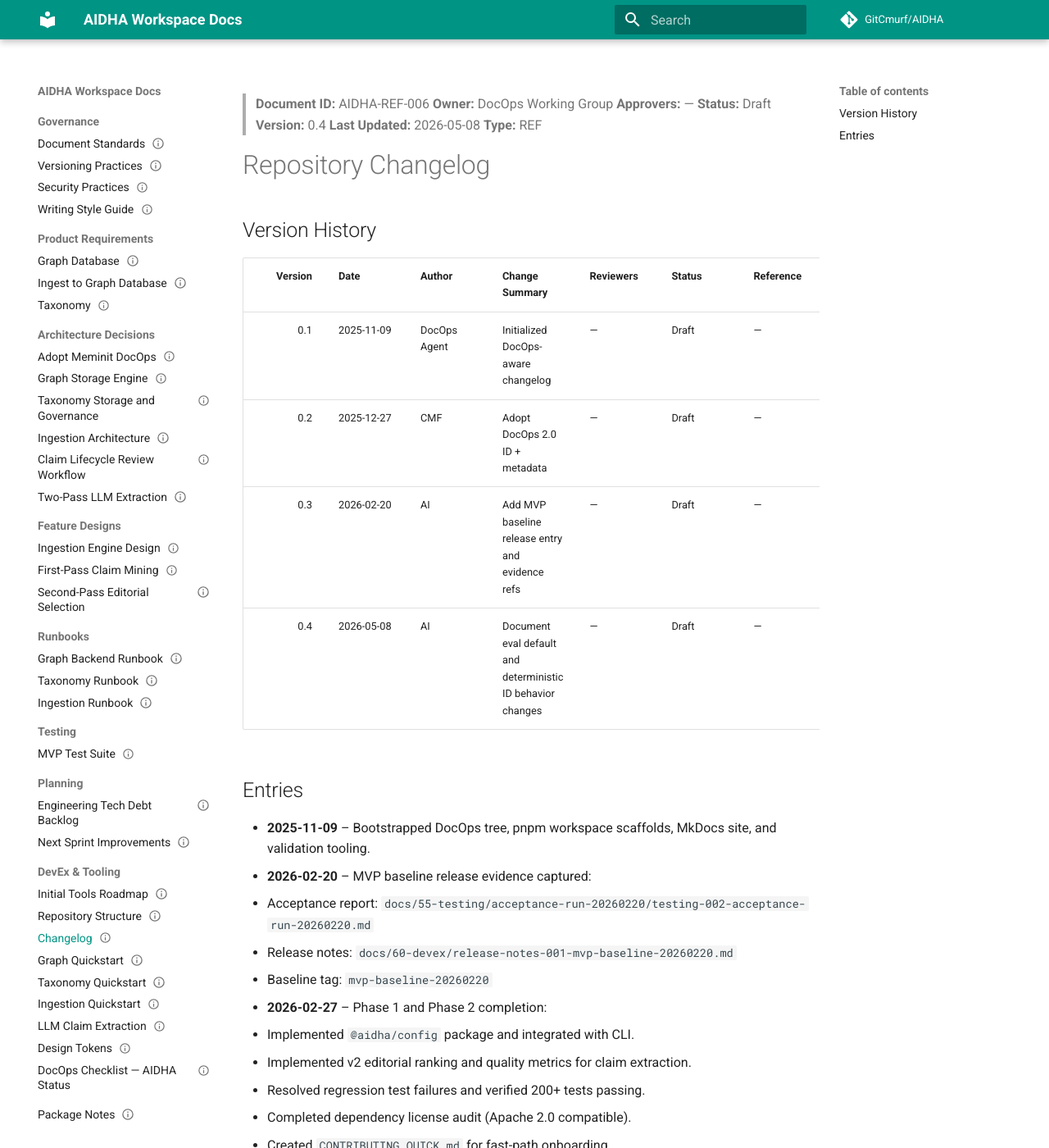
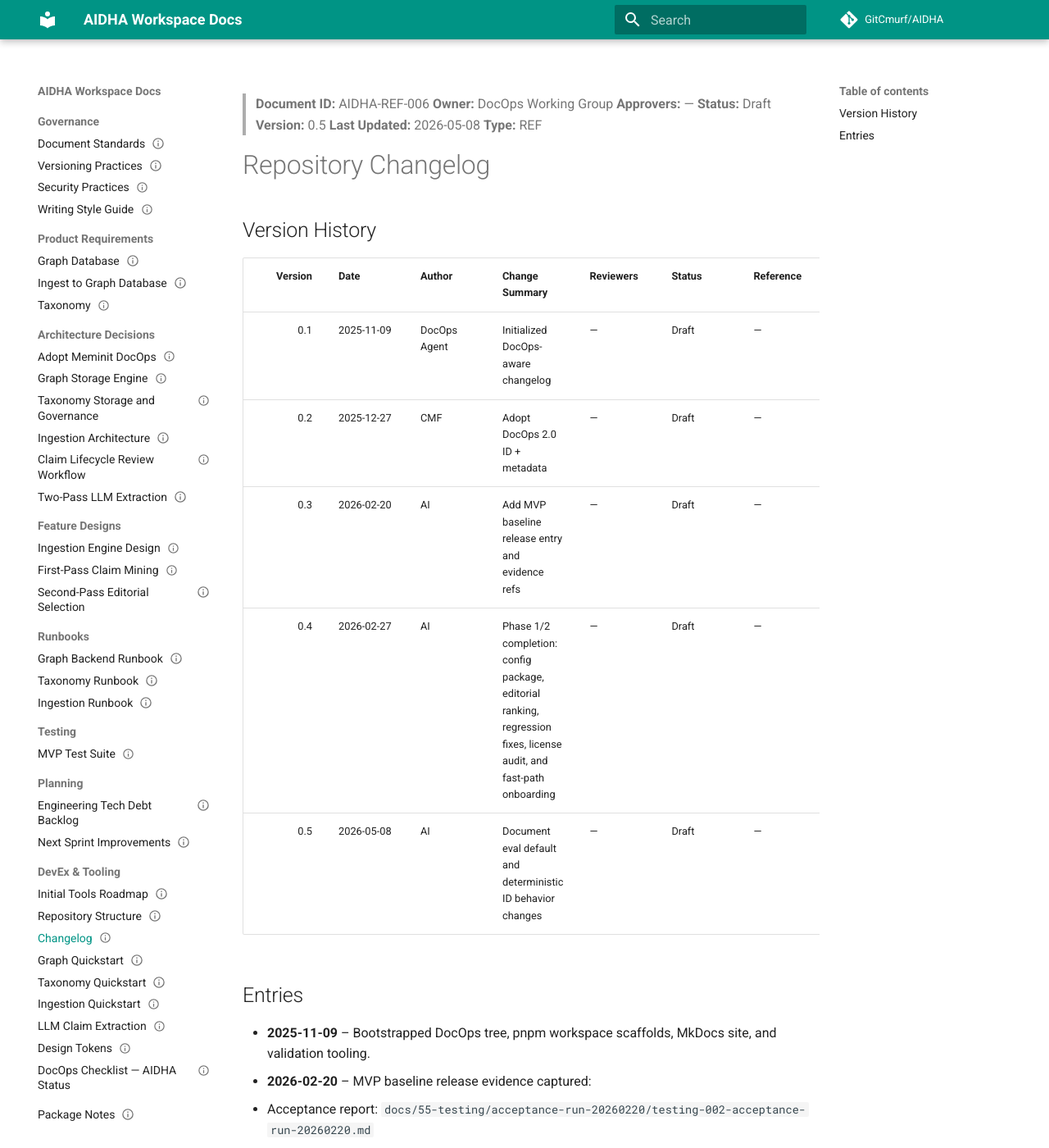
Before and after one commit to GitCmurf/AIDHA, an MkDocs documentation site: the page built from docs/60-devex/changelog.md, in a window 1280 px wide and 1400 px high. Shown: the whole window at 82% size. Built offline with MkDocs 1.6.1 and Material for MkDocs 9.7.7, drawn with Linux system fonts in a browser that asks for light colours; comment, search, counter and statistics services are not loaded; the version menu is left out.

Commit message:
fix(changelog): update catalog index and entries (RevRem)

```diff
--- a/docs/01-indices/catalog.json
+++ b/docs/01-indices/catalog.json
@@ -134,7 +134,7 @@
       "owner": "DocOps Working Group",
       "status": "Draft",
       "last_updated": "2026-05-08",
-      "version": "0.4",
+      "version": "0.5",
       "title": "Repository Changelog",
       "type": "REF",
       "docops_version": "2.0"
--- a/docs/60-devex/changelog.md
+++ b/docs/60-devex/changelog.md
@@ -3,7 +3,7 @@ document_id: AIDHA-REF-006
 owner: DocOps Working Group
 status: Draft
 last_updated: 2026-05-08
-version: '0.4'
+version: '0.5'
 title: Repository Changelog
 type: REF
 docops_version: '2.0'
@@ -14,7 +14,7 @@ docops_version: '2.0'
 > **Owner:** DocOps Working Group
 > **Approvers:** —
 > **Status:** Draft
-> **Version:** 0.4
+> **Version:** 0.5
 > **Last Updated:** 2026-05-08
 > **Type:** REF
 
@@ -27,7 +27,8 @@ docops_version: '2.0'
 | 0.1     | 2025-11-09 | DocOps Agent | Initialized DocOps-aware changelog              | —         | Draft  | —         |
 | 0.2     | 2025-12-27 | CMF          | Adopt DocOps 2.0 ID + metadata                  | —         | Draft  | —         |
 | 0.3     | 2026-02-20 | AI           | Add MVP baseline release entry and evidence refs | —         | Draft  | —         |
-| 0.4     | 2026-05-08 | AI           | Document eval default and deterministic ID behavior changes | — | Draft | — |
+| 0.4     | 2026-02-27 | AI           | Phase 1/2 completion: config package, editorial ranking, regression fixes, license audit, and fast-path onboarding | — | Draft | — |
+| 0.5     | 2026-05-08 | AI           | Document eval default and deterministic ID behavior changes | — | Draft | — |
 
 ## Entries
 
```
